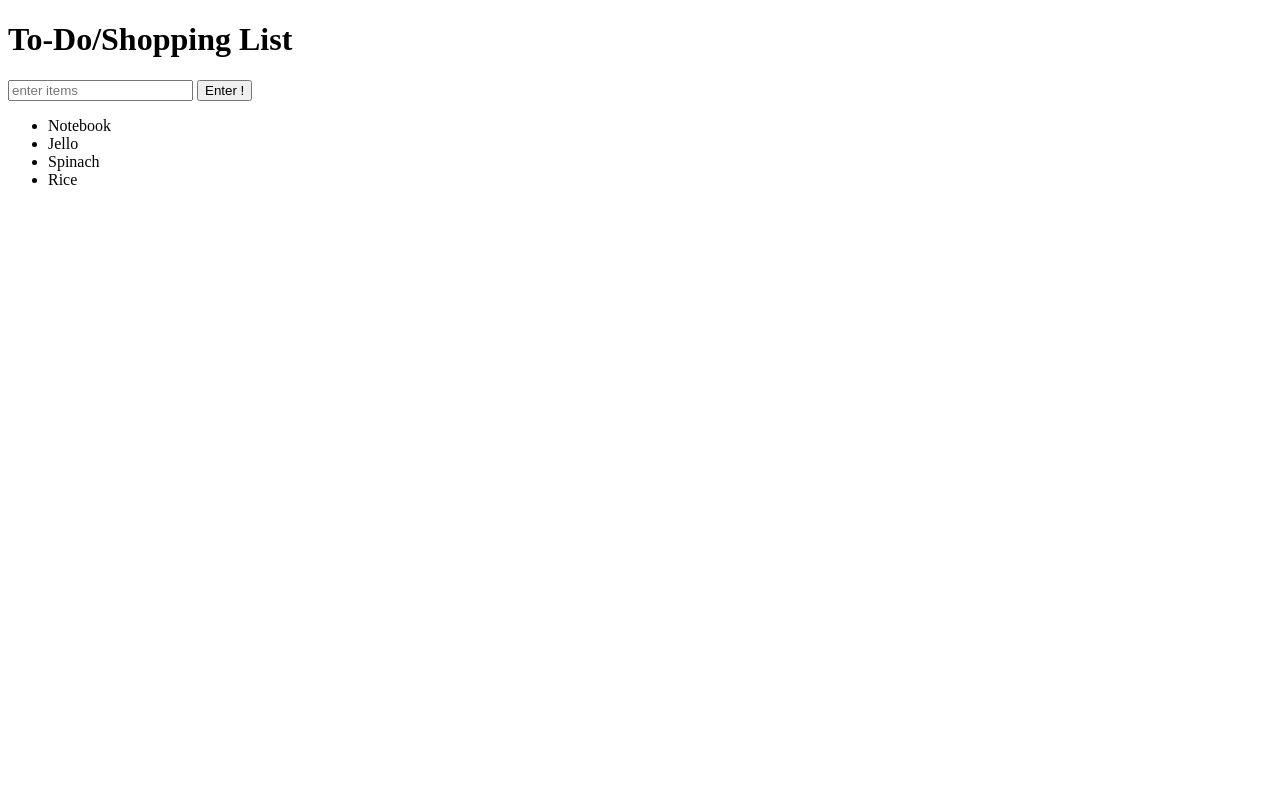
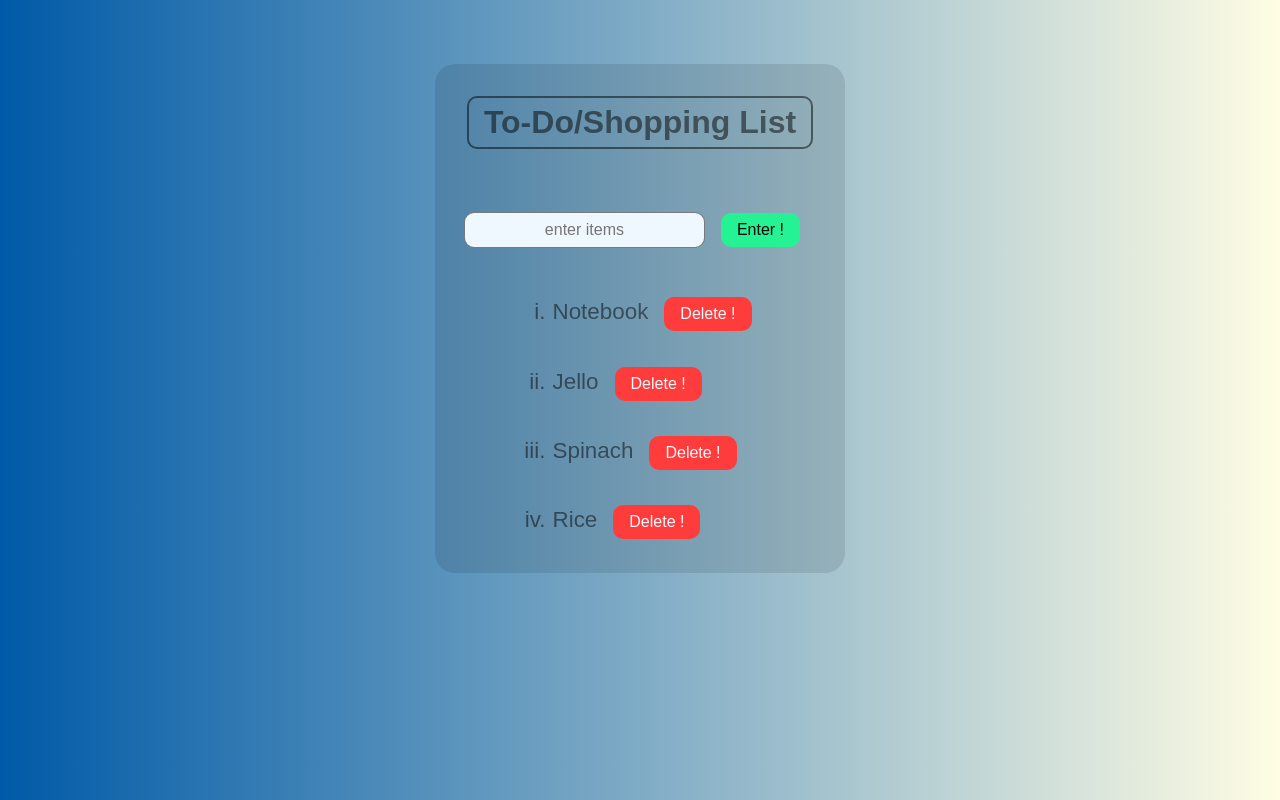
Before and after one commit to Sakib-Ashraf/To-Do-list-Shopping-list, a plain HTML site: page index.html in a window 1280 px wide. Drawn offline with Linux system fonts and the light colour scheme.

Commit message:
Update index.html

```diff
--- a/index.html
+++ b/index.html
@@ -2,7 +2,7 @@
 <html>
 <head>
 	<title>To-Do/Shopping List</title>
-	<link rel="stylesheet" type="text/css" href="to-do list.css">
+	<link rel="stylesheet" type="text/css" href="style.css">
 </head>
 <body>
 	<div class="container">
@@ -20,6 +20,6 @@
 			</ul>
 		</div>
 	</div>
-	<script type="text/javascript" src="to-do list.js"></script>
+	<script type="text/javascript" src="script.js"></script>
 </body>
 </html>
```
